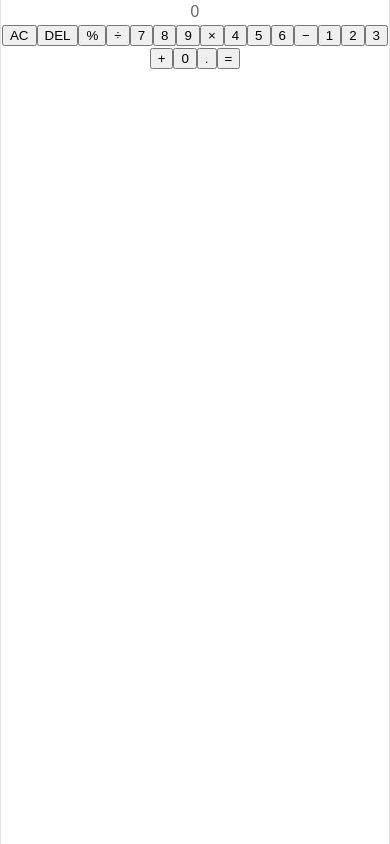
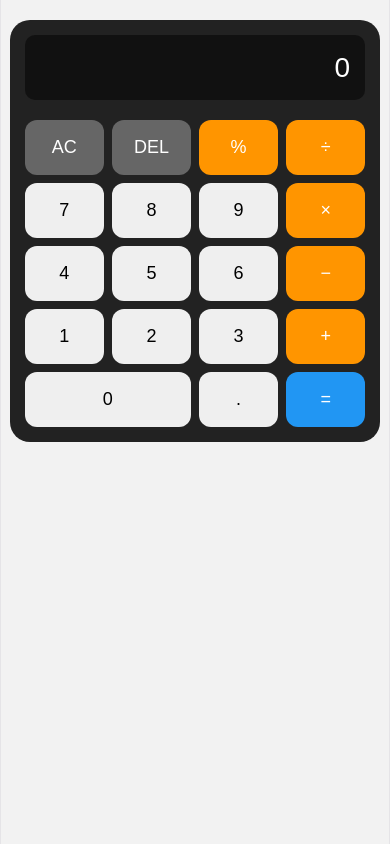
Before and after one commit to ArafatSayyed/normal-calculator, a React (Vite) app: page / in a window 390 px wide. Built offline with nearby package versions, Linux system fonts and the light colour scheme.

Commit message:
Add responsive design, sound, and operator display

```diff
--- a/src/App.css
+++ b/src/App.css
@@ -1,7 +1,23 @@
+*{
+  box-sizing: border-box;
+}
+
+body
+{
+  margin: 0;
+  min-height: 100vh;
+  display: flex;
+  justify-content: center;
+  align-items: center;
+  font-family: Arial, sans-serif;
+  background: #f2f2f2;
+}
+
 .calculator
 {
   width: 320px;
-  margin: 50px auto;
+  max-width: 95vw;
+  margin: 20px auto;
   padding: 20px;
   border-radius: 20px;
   background: #222;
@@ -9,7 +25,8 @@
 
 .display
 {
-  height: 70px;
+  width: 100%;
+  min-height: 70px;
   margin-bottom: 20px;
   padding: 0 15px;
   border-radius: 10px;
@@ -19,7 +36,8 @@
   align-items: center;
   justify-content: flex-end;
   font-size: 32px;
-  box-sizing: border-box;
+  overflow: hidden;
+  word-break: break-all;
 }
 
 .buttons
@@ -36,11 +54,17 @@
   border-radius: 12px;
   font-size: 20px;
   cursor: pointer;
+  transition: transform 0.1s ease, opacity 0.1s ease;
 }
 
 .buttons button:hover
 {
   opacity: 0.8;
+}
+
+.buttons button:active
+{
+  transform: scale(0.95);
 }
 
 .operator
@@ -65,3 +89,30 @@
 {
   grid-column: span 2;
 }
+
+/* Mobile responsive design */
+@media (max-width: 400px)
+{
+  .calculator
+  {
+    width: 95vw;
+    padding: 15px;
+  }
+
+  .display
+  {
+    min-height: 65px;
+    font-size: 28px;
+  }
+
+  .buttons
+  {
+    gap: 8px;
+  }
+
+  .buttons button
+  {
+    height: 55px;
+    font-size: 18px;
+  }
+}
--- a/src/App.jsx
+++ b/src/App.jsx
@@ -1,4 +1,5 @@
 import { useEffect, useState } from "react";
+import "./App.css";
 
 function App() {
   const [display, setDisplay] = useState("0");
@@ -6,8 +7,32 @@ function App() {
   const [operation, setOperation] = useState(null);
   const [waitingForSecondNumber, setWaitingForSecondNumber] = useState(false);
 
+  // Button click sound
+  function playClickSound() {
+    const audioContext = new AudioContext();
+
+    const oscillator = audioContext.createOscillator();
+    const gainNode = audioContext.createGain();
+
+    oscillator.connect(gainNode);
+    gainNode.connect(audioContext.destination);
+
+    oscillator.frequency.value = 600;
+    gainNode.gain.value = 0.08;
+
+    oscillator.start();
+    oscillator.stop(audioContext.currentTime + 0.05);
+  }
+
   // Number button
   function handleNumber(number) {
+    playClickSound();
+
+    if (display === "Error") {
+      setDisplay(number);
+      return;
+    }
+
     if (waitingForSecondNumber) {
       setDisplay(number);
       setWaitingForSecondNumber(false);
@@ -18,8 +43,10 @@ function App() {
     }
   }
 
-  // Decimal button
+  // Decimal
   function handleDecimal() {
+    playClickSound();
+
     if (waitingForSecondNumber) {
       setDisplay("0.");
       setWaitingForSecondNumber(false);
@@ -28,53 +55,42 @@ function App() {
     }
   }
 
-  // AC button
+  // AC
   function handleClear() {
+    playClickSound();
+
     setDisplay("0");
     setFirstNumber(null);
     setOperation(null);
     setWaitingForSecondNumber(false);
   }
 
-  // DEL button
+  // DEL
   function handleDelete() {
-    if (display.length === 1) {
+    playClickSound();
+
+    if (display === "Error" || display.length === 1) {
       setDisplay("0");
     } else {
       setDisplay(display.slice(0, -1));
     }
   }
 
-  // Addition
-  function handleAddition() {
-    setFirstNumber(Number(display));
-    setOperation("+");
-    setWaitingForSecondNumber(true);
-  }
+  // Operator
+  function handleOperator(operator) {
+    playClickSound();
 
-  // Subtraction
-  function handleSubtraction() {
-    setFirstNumber(Number(display));
-    setOperation("-");
-    setWaitingForSecondNumber(true);
-  }
+    const number = Number(display);
 
-  // Multiplication
-  function handleMultiplication() {
-    setFirstNumber(Number(display));
-    setOperation("*");
-    setWaitingForSecondNumber(true);
-  }
-
-  // Division
-  function handleDivision() {
-    setFirstNumber(Number(display));
-    setOperation("/");
+    setFirstNumber(number);
+    setOperation(operator);
     setWaitingForSecondNumber(true);
   }
 
   // Percentage
   function handlePercentage() {
+    playClickSound();
+
     const number = Number(display);
     const result = number / 100;
 
@@ -83,7 +99,12 @@ function App() {
 
   // Equal
   function handleEquals() {
-    if (firstNumber !== null && operation !== null) {
+    playClickSound();
+
+    if (firstNumber === null || operation === null) {
+      return;
+    }
+
     const secondNumber = Number(display);
     let result;
 
@@ -116,7 +137,6 @@ function App() {
     setOperation(null);
     setWaitingForSecondNumber(false);
   }
-  }
 
   // Keyboard support
   useEffect(() => {
@@ -125,42 +145,24 @@ function App() {
 
       if (key >= "0" && key <= "9") {
         handleNumber(key);
-      }
-
-      else if (key === ".") {
+      } else if (key === ".") {
         handleDecimal();
-      }
-
-      else if (key === "+") {
-        handleAddition();
-      }
-
-      else if (key === "-") {
-        handleSubtraction();
-      }
-
-      else if (key === "*") {
-        handleMultiplication();
-      }
-
-      else if (key === "/") {
+      } else if (key === "+") {
+        handleOperator("+");
+      } else if (key === "-") {
+        handleOperator("-");
+      } else if (key === "*") {
+        handleOperator("*");
+      } else if (key === "/") {
         event.preventDefault();
-        handleDivision();
-      }
-
-      else if (key === "%") {
+        handleOperator("/");
+      } else if (key === "%") {
         handlePercentage();
-      }
-
-      else if (key === "Enter" || key === "=") {
+      } else if (key === "Enter" || key === "=") {
         handleEquals();
-      }
-
-      else if (key === "Backspace") {
+      } else if (key === "Backspace") {
         handleDelete();
-      }
-
-      else if (key === "Escape") {
+      } else if (key === "Escape") {
         handleClear();
       }
     }
@@ -172,15 +174,24 @@ function App() {
     };
   });
 
+  // Display
+  let screenValue = display;
+
+  if (firstNumber !== null && operation !== null) {
+    if (waitingForSecondNumber) {
+      screenValue = `${firstNumber} ${operation}`;
+    } else {
+      screenValue = `${firstNumber} ${operation} ${display}`;
+    }
+  }
+
   return (
     <div className="calculator">
 
-      {/* Calculator Display */}
       <div className="display">
-        {display}
+        {screenValue}
       </div>
 
-      {/* Calculator Buttons */}
       <div className="buttons">
 
         <button className="clear" onClick={handleClear}>
@@ -195,7 +206,10 @@ function App() {
           %
         </button>
 
-        <button className="operator" onClick={handleDivision}>
+        <button
+          className="operator"
+          onClick={() => handleOperator("/")}
+        >
           ÷
         </button>
 
@@ -203,7 +217,10 @@ function App() {
         <button onClick={() => handleNumber("8")}>8</button>
         <button onClick={() => handleNumber("9")}>9</button>
 
-        <button className="operator" onClick={handleMultiplication}>
+        <button
+          className="operator"
+          onClick={() => handleOperator("*")}
+        >
           ×
         </button>
 
@@ -211,7 +228,10 @@ function App() {
         <button onClick={() => handleNumber("5")}>5</button>
         <button onClick={() => handleNumber("6")}>6</button>
 
-        <button className="operator" onClick={handleSubtraction}>
+        <button
+          className="operator"
+          onClick={() => handleOperator("-")}
+        >
           −
         </button>
 
@@ -219,7 +239,10 @@ function App() {
         <button onClick={() => handleNumber("2")}>2</button>
         <button onClick={() => handleNumber("3")}>3</button>
 
-        <button className="operator" onClick={handleAddition}>
+        <button
+          className="operator"
+          onClick={() => handleOperator("+")}
+        >
           +
         </button>
 
@@ -234,7 +257,10 @@ function App() {
           .
         </button>
 
-        <button className="equals" onClick={handleEquals}>
+        <button
+          className="equals"
+          onClick={handleEquals}
+        >
           =
         </button>
 
```
Lines whose indentation alone changed are shown as unchanged.
